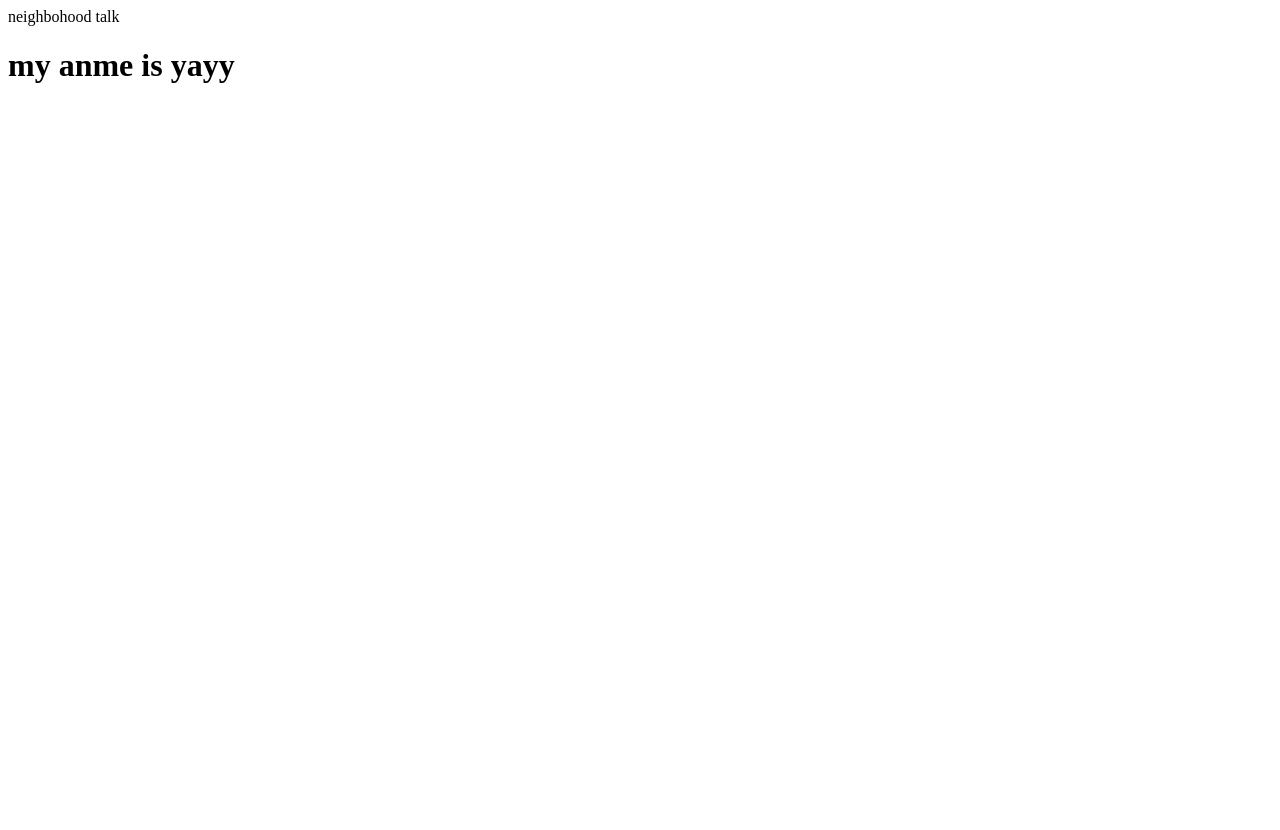
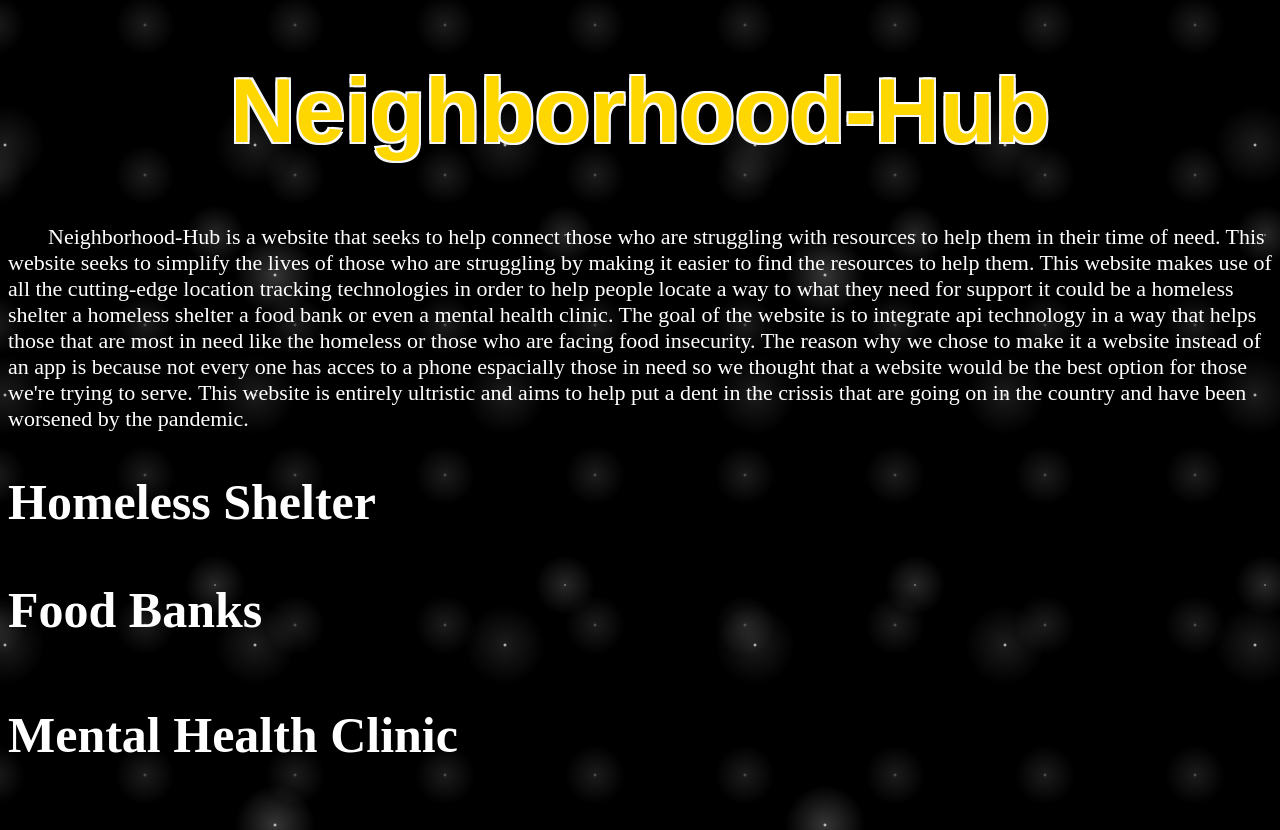
Before and after one commit to BBlivia/neighborhood_hub, a website: page index.html in a window 1280 px wide. Before the commit the page ends 800 px from the top, so only its background shows below. Drawn offline with Linux system fonts and the light colour scheme.

Commit message:
Add files via upload

```diff
--- a/index.html
+++ b/index.html
@@ -1,10 +1,62 @@
+<!DOCTYPE html>
+<html>
 
-<!DOCTYPE html>
 <head>
-    neighbohood talk
+    <link rel="stylesheet" href="styl.css">
+    <style>
+        p {
+            font-size: 18px;
+            margin-right: 80px;
+            text-indent: 20px;
+            color: white;
+        }
+
+        body {
+            background-color: black;
+            background-image:
+                radial-gradient(white, rgba(255, 255, 255, .2) 2px, transparent 40px),
+                radial-gradient(white, rgba(255, 255, 255, .15) 1px, transparent 30px),
+                radial-gradient(white, rgba(255, 255, 255, .1) 2px, transparent 40px),
+                radial-gradient(rgba(255, 255, 255, .4), rgba(255, 255, 255, .1) 2px, transparent 30px);
+            background-size: 550px 550px, 350px 350px, 250px 250px, 150px 150px;
+            background-position: 0 0, 40px 60px, 130px 270px, 70px 100px;
+        }
+
+        p1 {
+            text-align: left;
+            margin-right: 30px;
+            font-size: 22px;
+            text-indent: 20px;
+            margin-left: 40px;
+            color: white;
+        }
+
+        h2, h3, h4 {
+            color: white;
+            font-size: 50px;/* Set text color of h2, h3, and h4 to white */
+        }
+    </style>
 </head>
 
-<html>
+<body>
 
-    <h1>my anme is yayy</h1>
+    <h1 class="stl">Neighborhood-Hub</h1>
+
+    <p1>Neighborhood-Hub is a website that seeks to help connect those who are struggling
+        with resources to help them in their time of need.
+        This website seeks to simplify the lives of those who are struggling by making it
+        easier to find the resources to help them. This website makes use of all the cutting-edge
+         location tracking technologies in order to help people locate a way to what they need for support it could be a homeless shelter a homeless
+    shelter a food bank or even a mental health clinic. The goal of the website is to integrate api technology
+in a way that helps those that are most in need like the homeless or those who are facing food insecurity. The reason why we chose to make
+it a website instead of an app is because not every one has acces to a phone espacially those in need so we thought that a website would be the
+best option for those we're trying to serve. This website is entirely ultristic and aims to help put a dent in the crissis that are going on in the country and
+have been worsened by the pandemic.   </p1>
+
+    <h2>Homeless Shelter</h2>
+    <h3>Food Banks</h3>
+    <h4>Mental Health Clinic</h4>
+
+</body>
+
 </html>
--- /dev/null
+++ b/styl.css
@@ -0,0 +1,9 @@
+.stl{
+    color: gold;
+    text-align: center;
+
+  text-shadow:-2px -2px 0 white, 2px -2px 0 whitesmoke, -2px 2px 0 whitesmoke, 2px 2px 0 white;
+
+}
+.stl{font-family: Arial, Helvetica, sans-serif;
+    font-size: 90px;}
```
Also changed, not shown: neighborhood-hub.html (added, +14 -0 lines).
